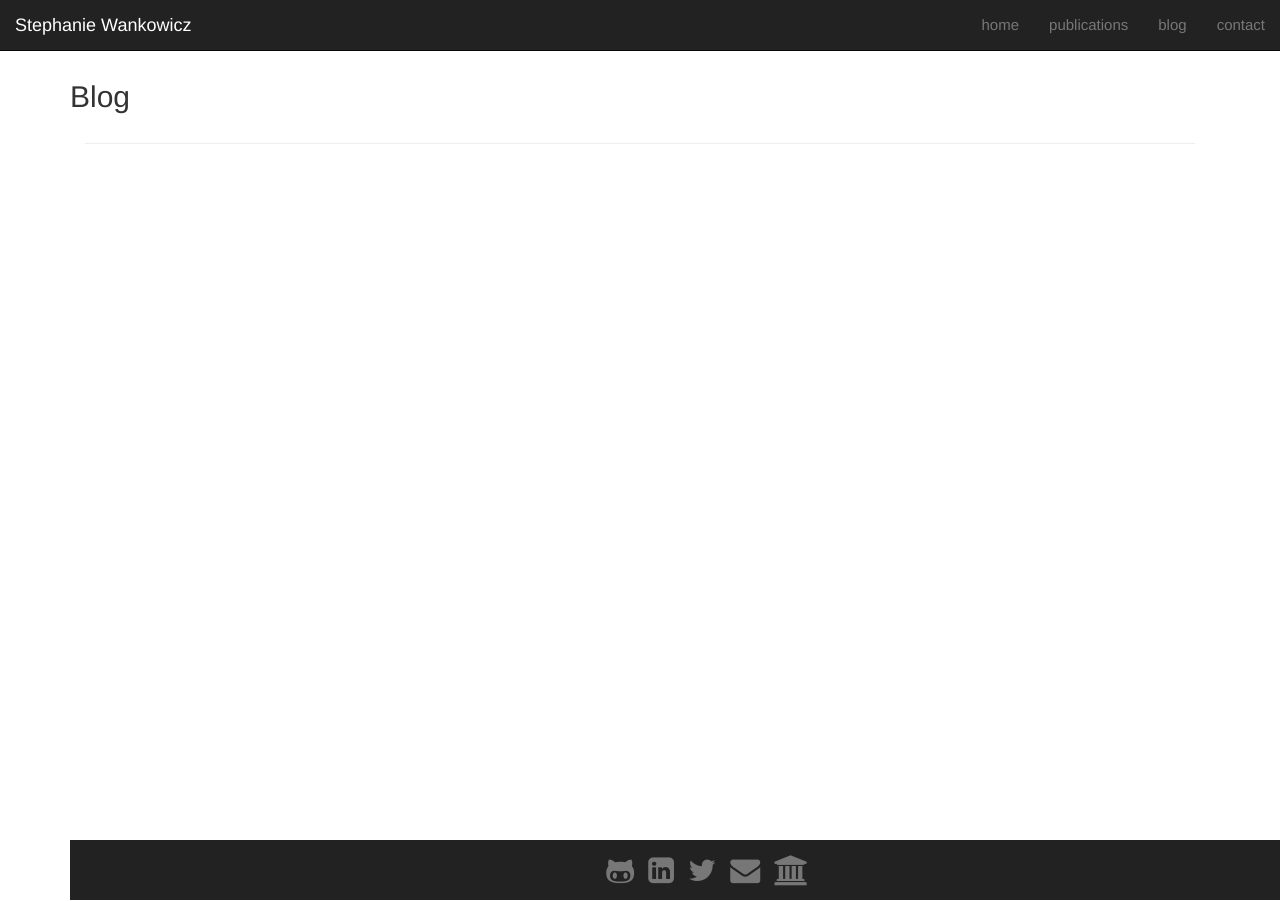
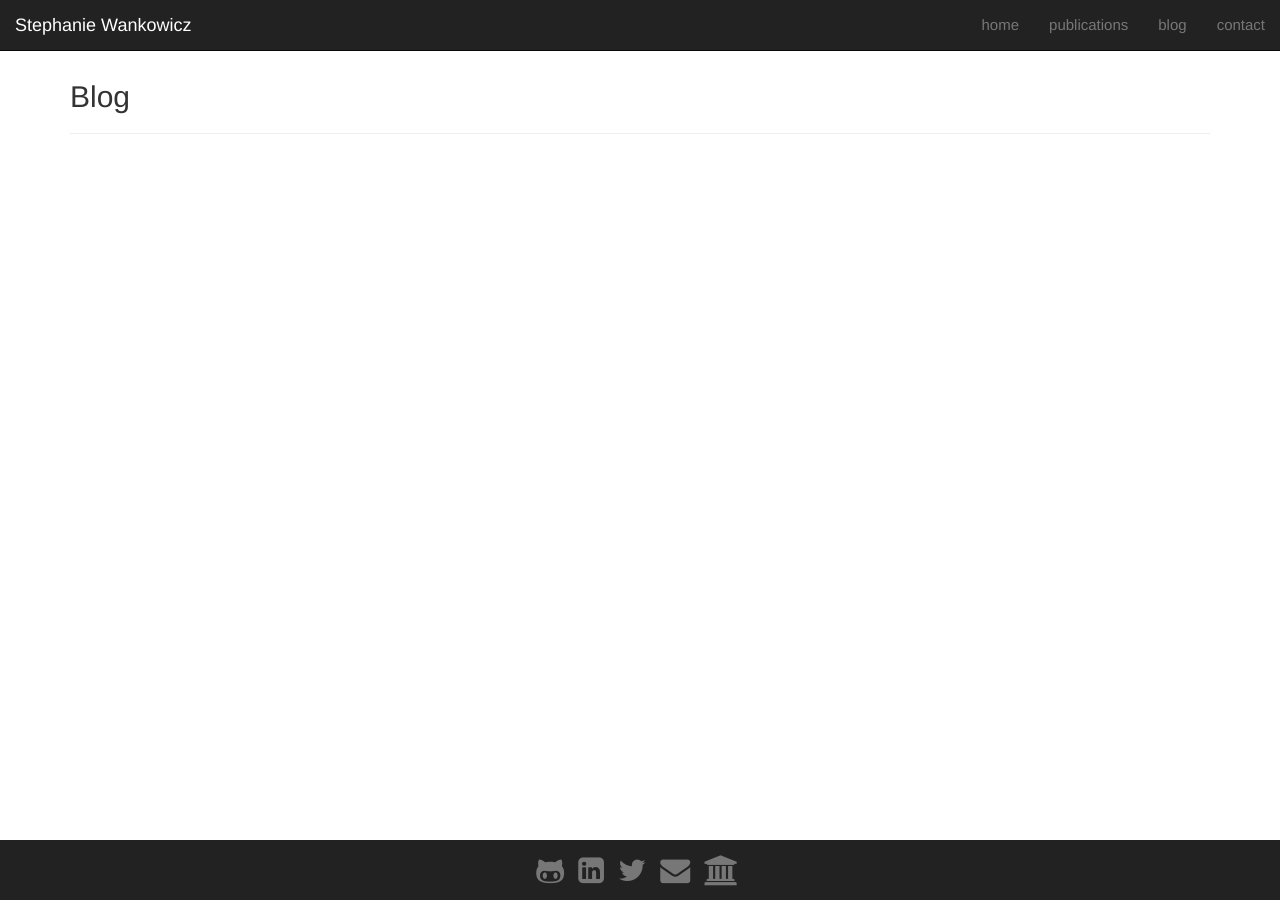
Before and after one commit to stephaniewankowicz/stephaniewankowicz.github.io, a Jekyll site: the page built from blog/index.html, in a window 1280 px wide. Built offline with Jekyll 4.4.1, drawn with Linux system fonts in a browser that asks for light colours; nearby versions of some CDN libraries; the list of posts is cut into pages by our own code.

Commit message:
Update index.html

```diff
--- a/blog/index.html
+++ b/blog/index.html
@@ -4,8 +4,7 @@ layout: default
 group: blog
 ---
 
-<h2 sytle="color:blue;">Blog</h2>
-<div class="container-fluid">
+<h2>Blog</h2>
 
 <!-- This loops through the paginated posts -->
 
```
